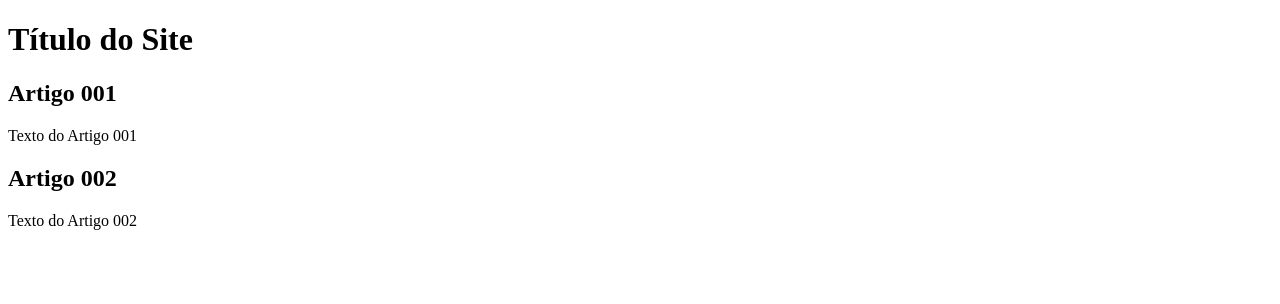
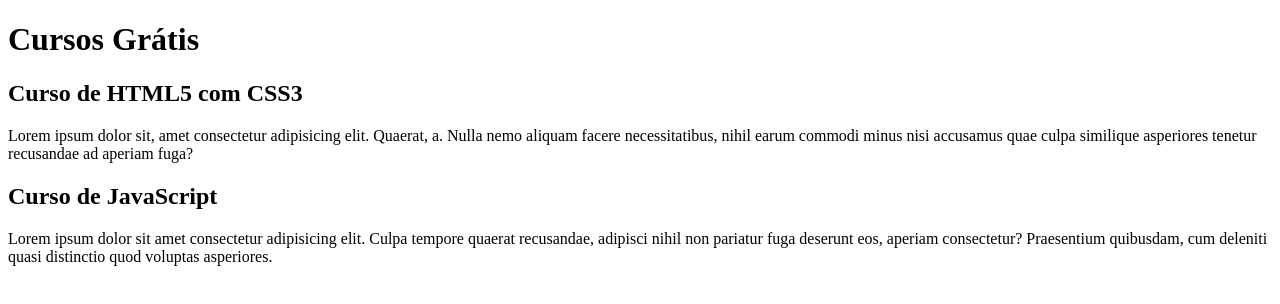
Before and after one commit to ATCo-alexandre/projeto-site-estudo, a plain HTML site: page index.html in a window 1280 px wide. Drawn offline with Linux system fonts and the light colour scheme.

Commit message:
Comecei a escdrever o conteúdo

```diff
--- a/index.html
+++ b/index.html
@@ -8,15 +8,15 @@
 <body>
     <main>
         <header>
-            <h1>Título do Site</h1>
+            <h1>Cursos Grátis</h1>
         </header>
         <article>
-            <h2>Artigo 001</h2>
-            <p>Texto do Artigo 001</p>
+            <h2>Curso de HTML5 com CSS3</h2>
+            <p>Lorem ipsum dolor sit, amet consectetur adipisicing elit. Quaerat, a. Nulla nemo aliquam facere necessitatibus, nihil earum commodi minus nisi accusamus quae culpa similique asperiores tenetur recusandae ad aperiam fuga?</p>
         </article>
         <article>
-            <h2>Artigo 002</h2>
-            <p>Texto do Artigo 002</p>
+            <h2>Curso de JavaScript</h2>
+            <p>Lorem ipsum dolor sit amet consectetur adipisicing elit. Culpa tempore quaerat recusandae, adipisci nihil non pariatur fuga deserunt eos, aperiam consectetur? Praesentium quibusdam, cum deleniti quasi distinctio quod voluptas asperiores.</p>
         </article>
     </main>
 </body>
```
